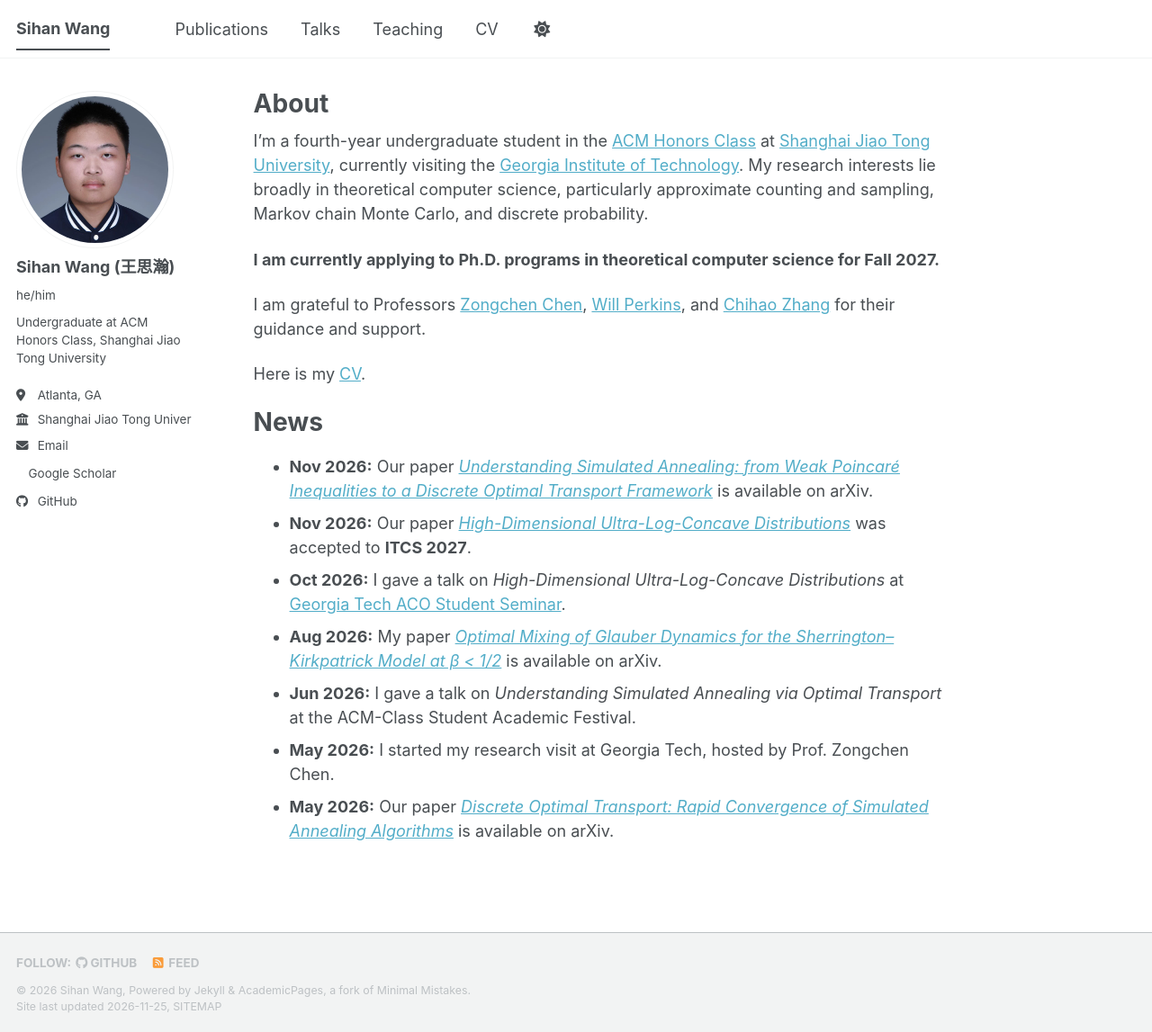
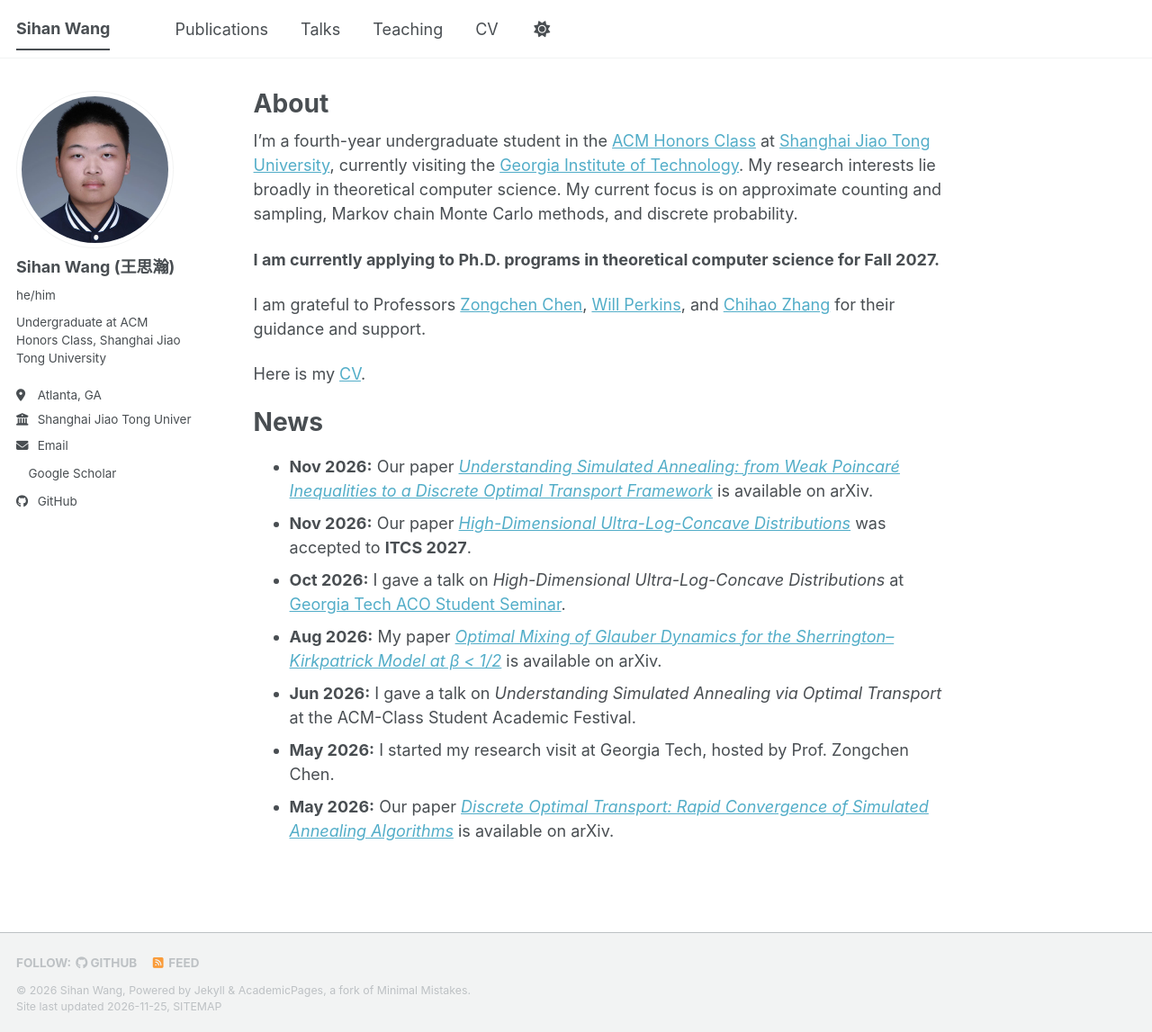
Before and after one commit to leowang000/leowang000.github.io, a Jekyll site: the page built from _pages/about.md, in a window 1280 px wide and 1147 px high. Shown: the whole window at 90% size. Built offline with Jekyll 4.4.1, drawn with Linux system fonts in a browser that asks for light colours; a script bundle is joined from its source files by our own code; a style sheet for code colours, icons or effects is not loaded.

Commit message:
update CV

```diff
--- a/_pages/about.md
+++ b/_pages/about.md
@@ -7,7 +7,7 @@ redirect_from:
   - /about.html
 ---
 
-I'm a fourth-year undergraduate student in the [ACM Honors Class](https://acm.sjtu.edu.cn/home) at [Shanghai Jiao Tong University](https://www.sjtu.edu.cn/), currently visiting the [Georgia Institute of Technology](https://www.gatech.edu/). My research interests lie broadly in theoretical computer science, particularly approximate counting and sampling, Markov chain Monte Carlo, and discrete probability.
+I'm a fourth-year undergraduate student in the [ACM Honors Class](https://acm.sjtu.edu.cn/home) at [Shanghai Jiao Tong University](https://www.sjtu.edu.cn/), currently visiting the [Georgia Institute of Technology](https://www.gatech.edu/). My research interests lie broadly in theoretical computer science. My current focus is on approximate counting and sampling, Markov chain Monte Carlo methods, and discrete probability.
 
 **I am currently applying to Ph.D. programs in theoretical computer science for Fall 2027.**
 
```
Also changed, not shown: 1 other file.
